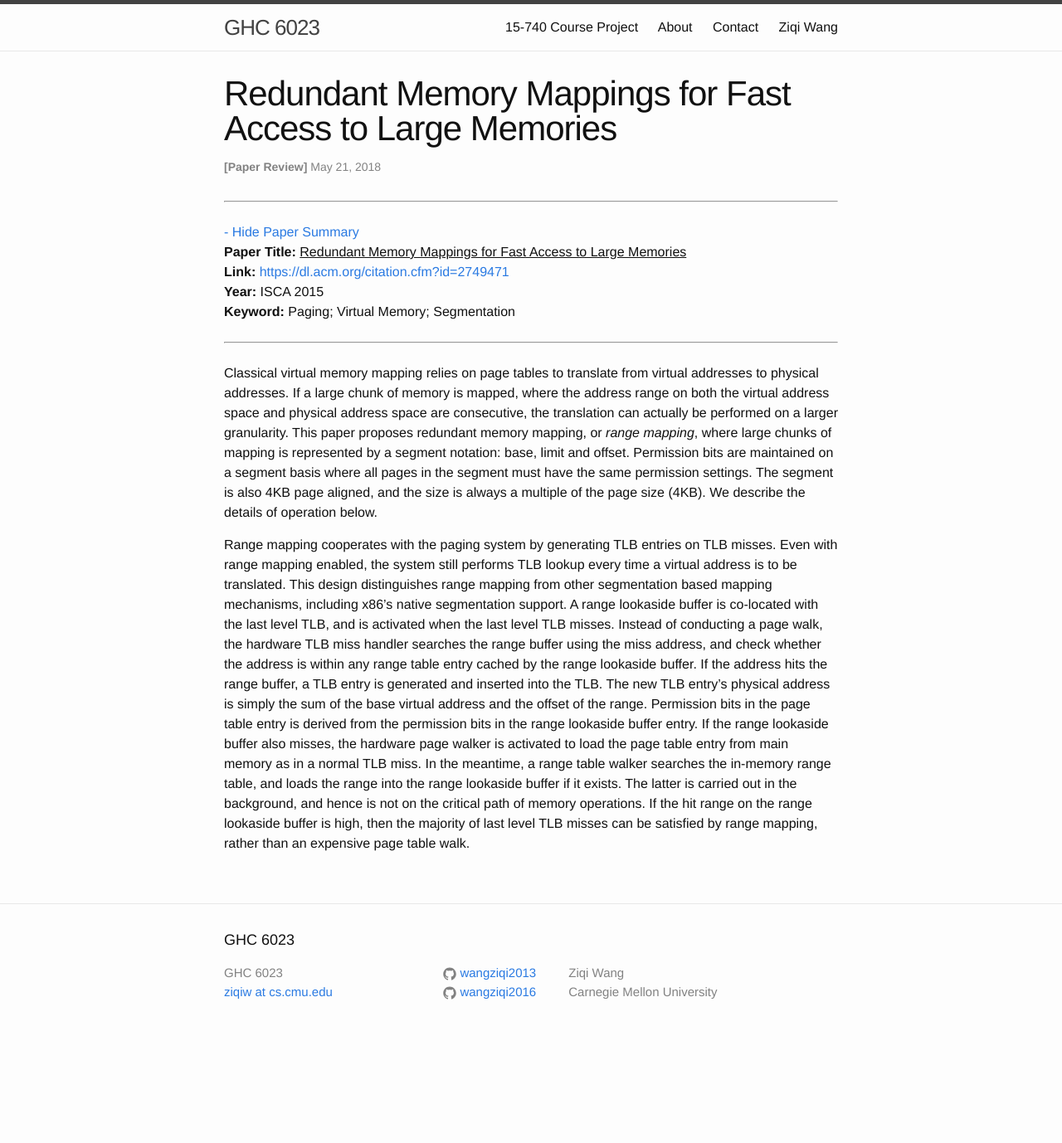
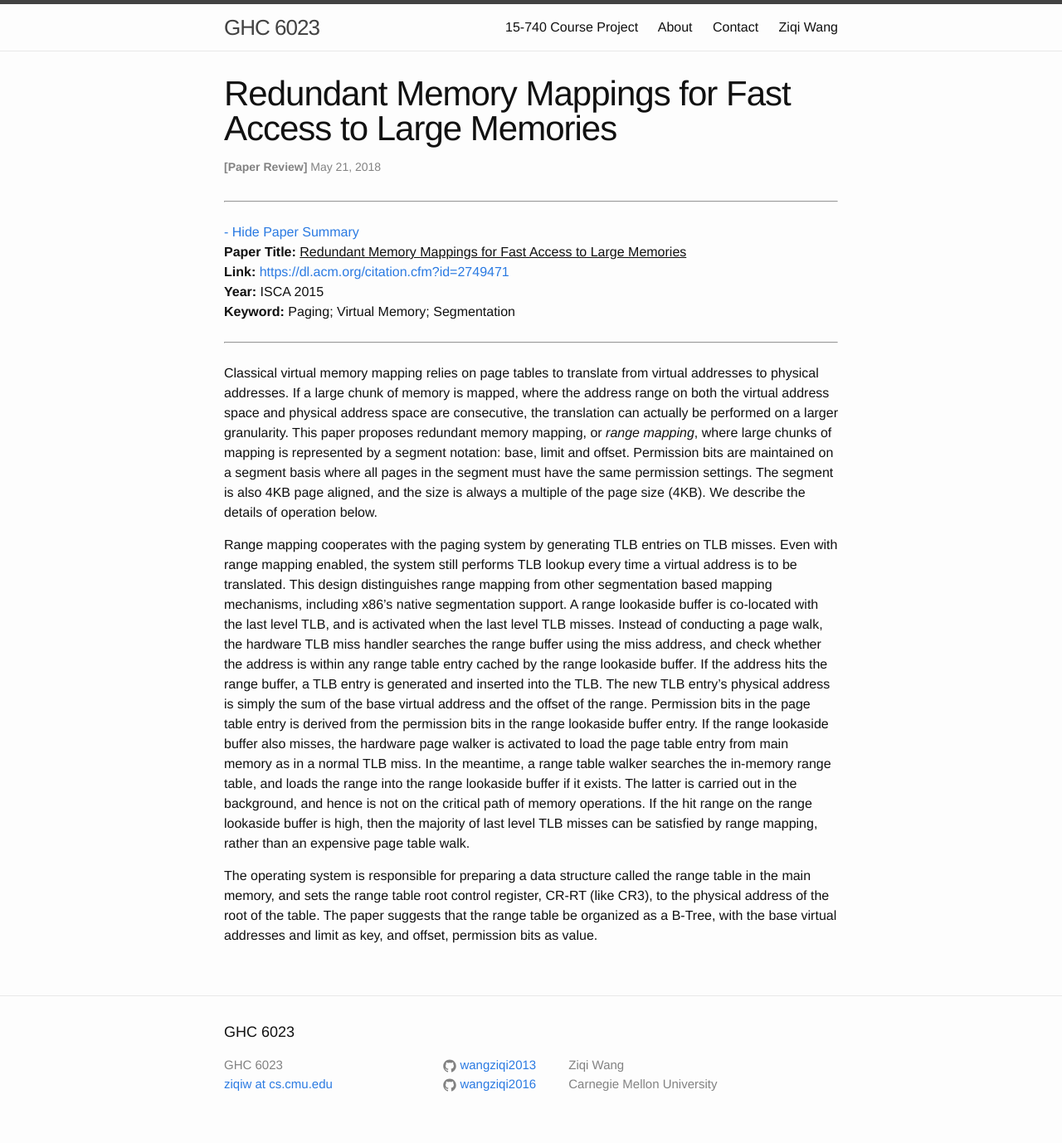
Before and after one commit to wangziqi2013/wangziqi2013.github.io, a Jekyll site: the page built from _posts/2018-05-21-Redundant-Memory-Mappings-for-Fast-Access-to-Large-Memories.markdown, in a window 1280 px wide. Shown: the whole page at 83% size. Built offline with Jekyll 4.4.1, drawn with Linux system fonts in a browser that asks for light colours; before the commit the page ends 1267 px from its top, so only the background shows below that.

Commit message:
Working on range table

```diff
--- a/_posts/2018-05-21-Redundant-Memory-Mappings-for-Fast-Access-to-Large-Memories.markdown
+++ b/_posts/2018-05-21-Redundant-Memory-Mappings-for-Fast-Access-to-Large-Memories.markdown
@@ -34,3 +34,7 @@ a range table walker searches the in-memory range table, and loads the range int
 latter is carried out in the background, and hence is not on the critical path of memory operations. If the hit range on the
 range lookaside buffer is high, then the majority of last level TLB misses can be satisfied by range mapping, rather than
 an expensive page table walk.
+
+The operating system is responsible for preparing a data structure called the range table in the main memory, and sets the range
+table root control register, CR-RT (like CR3), to the physical address of the root of the table. The paper suggests that the range
+table be organized as a B-Tree, with the base virtual addresses and limit as key, and offset, permission bits as value.
```
